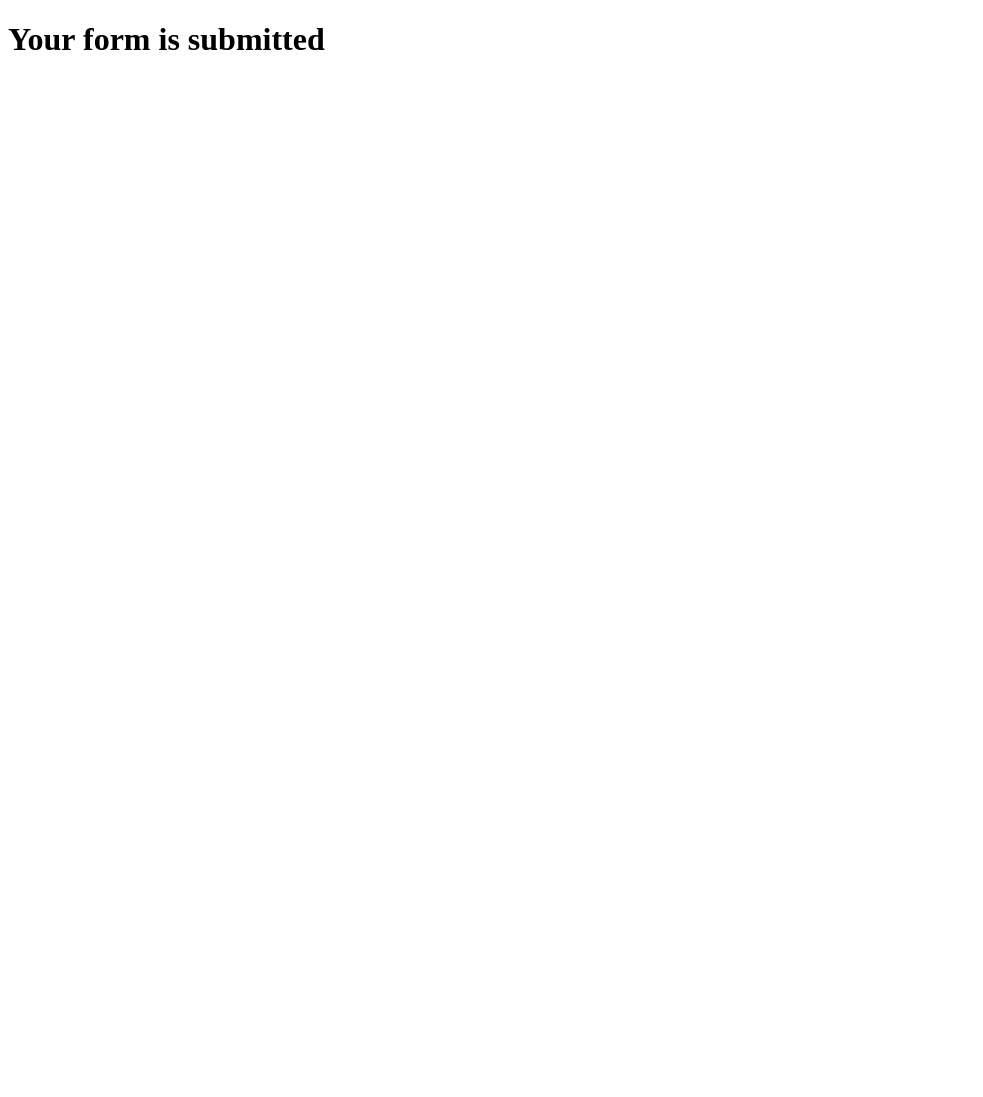
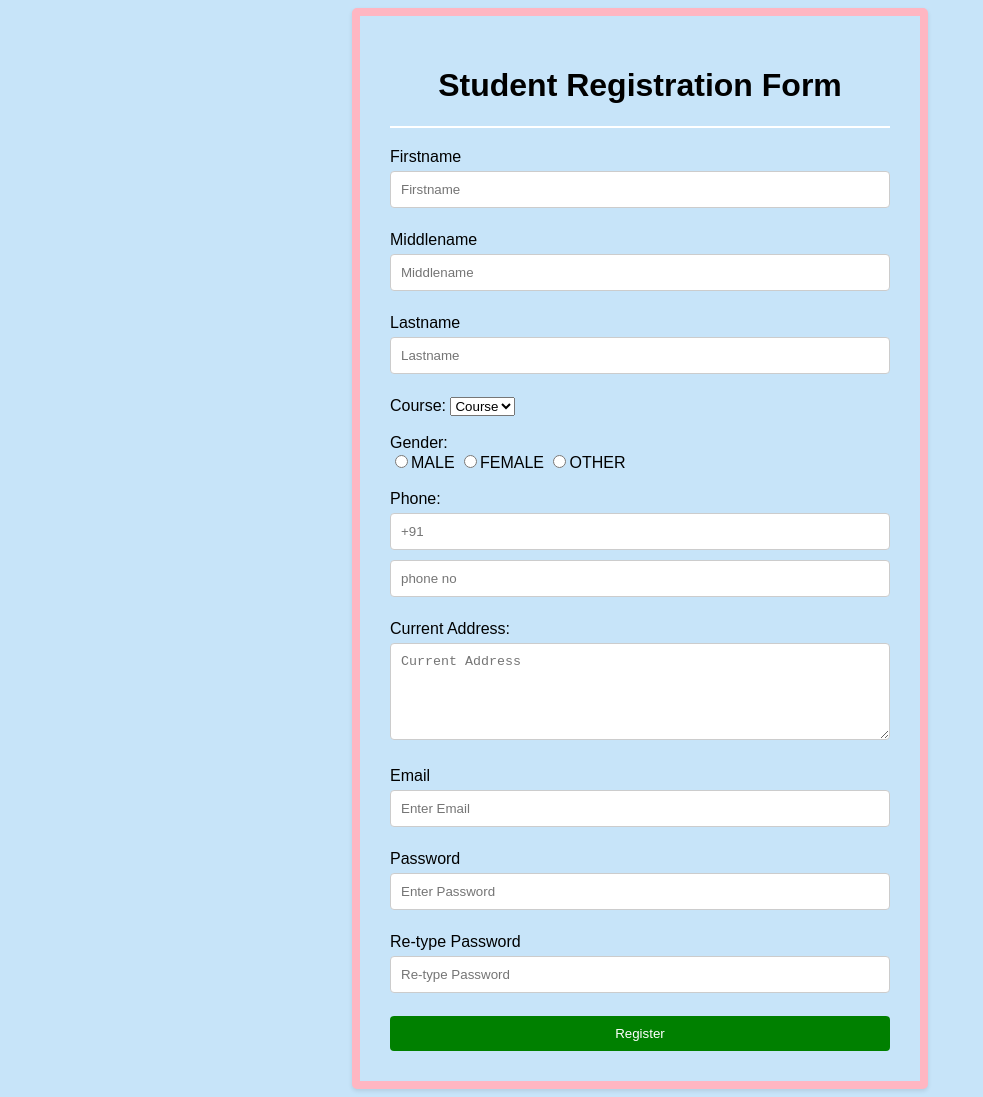
Before and after one commit to aroraKamal22/Assignment, a plain HTML site: page index.html in a window 1280 px wide. Shown: the whole page, without its empty margins (0-983 px from the left). Before the commit the page ends 800 px from the top, so only its background shows below. Drawn offline with Linux system fonts and the light colour scheme.

Commit message:
Update index.html

```diff
--- a/index.html
+++ b/index.html
@@ -4,8 +4,151 @@
     <meta charset="UTF-8">
     <meta name="viewport" content="width=device-width, initial-scale=1.0">
     <title>Document</title>
+    <style>
+        body {
+            background-color: #c7e4f9;
+            font-family: Arial, sans-serif;
+        }
+
+        form {
+            max-width: 500px;
+            margin: 0 auto;
+            padding: 30px;
+            background-color: #c7e4f9;
+            border-radius: 5px;
+            box-shadow: 0 2px 4px rgba(0,0,0,0.1);
+            border: 8px solid rgb(255, 182, 194);
+        }
+
+        legend {
+            font-size: 1em;
+            font-weight: bold;
+            text-align: center;
+        }
+
+        input[type="text"],
+        input[type="password"],
+        input[type="email"],
+        textarea {
+            width: 100%;
+            padding: 10px;
+            margin: 5px 0;
+            border: 1px solid #ccc;
+            border-radius: 4px;
+            box-sizing: border-box;
+        }
+
+        button[type="submit"] {
+            width: 100%;
+            padding: 10px;
+            background-color: green;
+            color: white;
+            border: none;
+            border-radius: 4px;
+            cursor: pointer;
+        }
+
+        button[type="submit"]:hover {
+            background-color: darkgreen;
+        }
+
+        hr {
+            border: none;
+            height: 2px;
+            background-color: white;
+            margin: 20px 0;
+        }
+    </style>
+
+    <script>
+        function validateForm() {
+            var a = document.getElementById("n1").value;
+            var b = document.getElementById("n3").value;
+            var c = document.getElementById("n5").value;
+            var d = document.getElementById("n6").value;
+            var e = document.getElementById("n7").value;
+            var f = document.getElementById("n8").value;
+
+            if (a == "" || b == "" || c == "" || d == "" || e == "" || f == "") {
+                alert("All fields are mandatory");
+                return false;
+            }
+
+            // Check if passwords match
+            if (e !== f) {
+                alert("Passwords do not match");
+                return false;
+            }
+            return true;
+        }
+    </script>
 </head>
 <body>
-    <h1>Your form is submitted</h1>
+    <form onsubmit="return validateForm()" action="index.html">
+        <legend>
+            <h1>Student Registration Form</h1>
+        </legend>
+        <hr>
+        <div>
+            <label for="fname">Firstname</label><br>
+            <input type="text" name="fname" placeholder="Firstname" id="n1" required><br>
+        </div>
+        <br>
+        <div>
+            <label for="mname">Middlename</label><br>
+            <input type="text" name="mname" placeholder="Middlename"><br>
+        </div>
+        <br>
+        <div>
+            <label for="lname">Lastname</label><br>
+            <input type="text" name="lname" placeholder="Lastname" id="n3" required><br>
+        </div>
+        <br>
+        <div>
+            <label for="course">Course:</label>
+            <select name="course">
+                <option value="Course">Course</option>
+                <option value="Java">Java</option>
+                <option value="HTML">HTML</option>
+                <option value="CSS">CSS</option>
+            </select>
+        </div>
+        <br>
+        <div>
+            <label for="gender">Gender:</label><br>
+            <input type="radio" name="gender" value="male">MALE
+            <input type="radio" name="gender" value="female">FEMALE
+            <input type="radio" name="gender" value="other">OTHER
+        </div>
+        <br>
+        <div>
+            <label for="phone">Phone:</label><br>
+            <input type="text" id="phone" name="phone" placeholder="+91" required><br>
+            <input type="text" id="phone" name="phone" placeholder="phone no" id="n5"><br>
+        </div>
+        <br>
+        <div>
+            <label for="address">Current Address:</label><br>
+            <textarea name="address" rows="5" cols="50" placeholder="Current Address" required></textarea><br>
+        </div>
+        <br>
+        <div>
+            <label for="email">Email</label><br>
+            <input type="email" name="email" placeholder="Enter Email" id="n6" required><br>
+        </div>
+        <br>
+        <div>
+            <label for="pwd">Password</label><br>
+            <input type="password" id="pwd" name="pwd" placeholder="Enter Password" id="n7" required>
+        </div>
+        <br>
+        <div>
+            <label for="confirmPwd">Re-type Password</label><br>
+            <input type="password" id="confirmPwd" name="confirmPwd" placeholder="Re-type Password" id="n8" required><br><br>
+        </div>
+        <div>
+            <button type="submit">Register</button>
+        </div>
+    </form>
 </body>
 </html>
```
